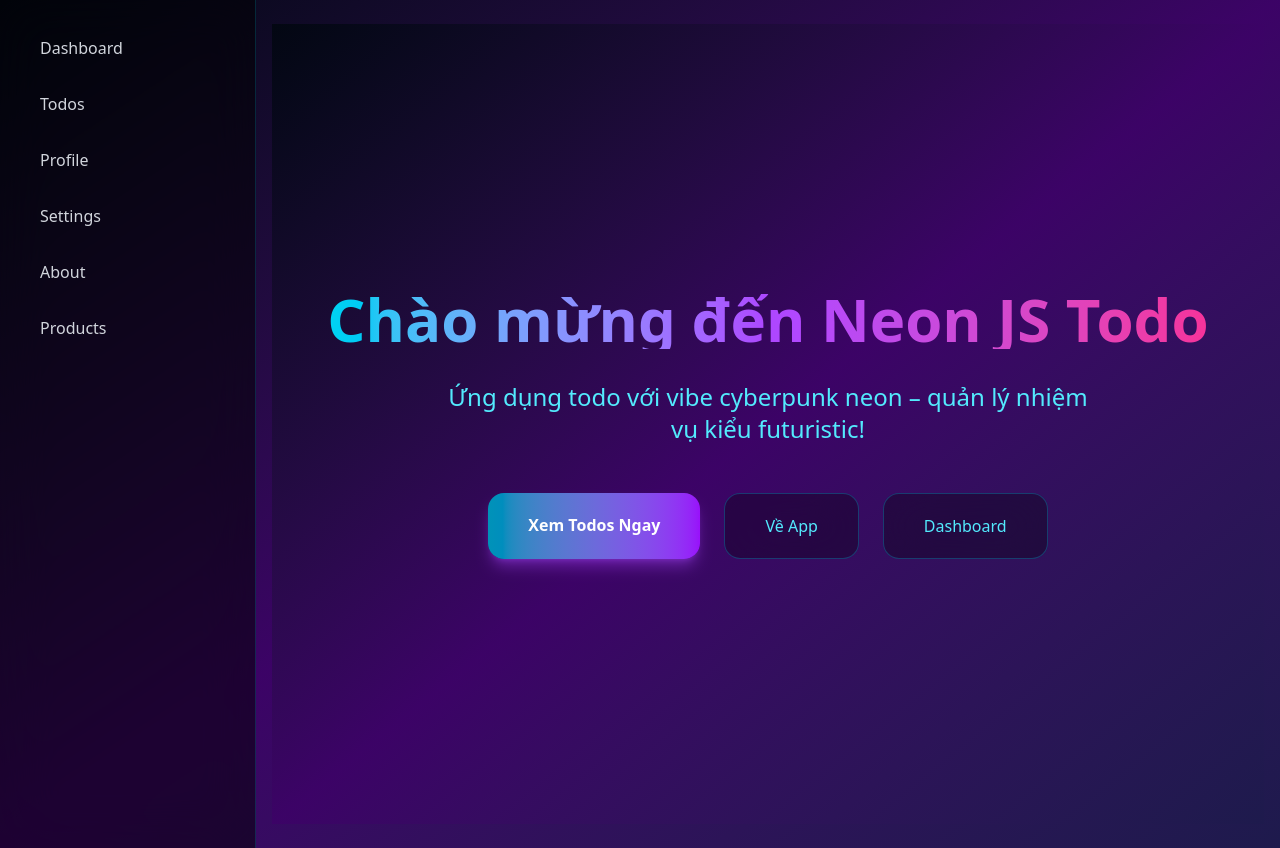
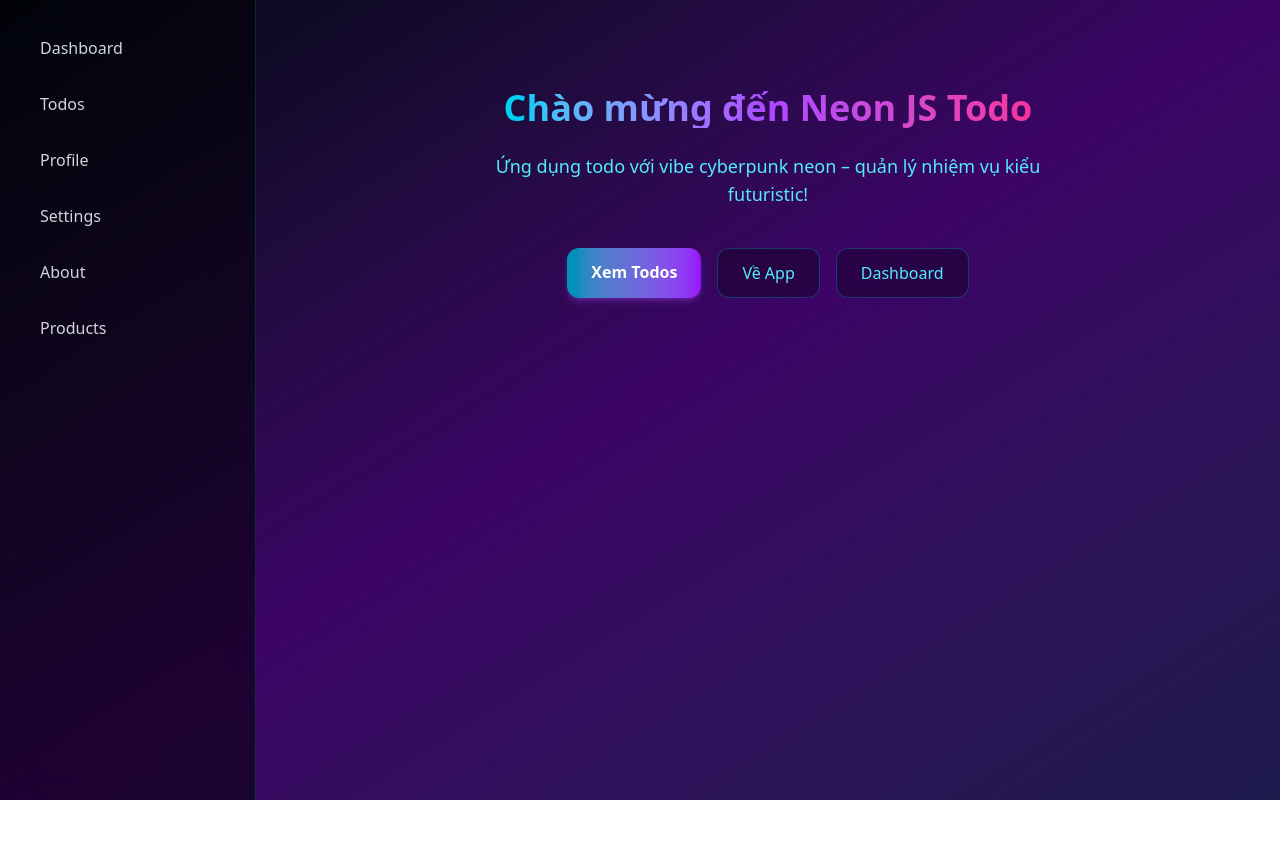
Before and after one commit to phxbinh/NextDemo, a Next.js app: page / in a window 1280 px wide. After the commit the page ends 800 px from the top, so only its background shows below. Built offline with nearby package versions, Linux system fonts and the light colour scheme.

Commit message:
Update page.tsx

```diff
--- a/src/app/(app)/page.tsx
+++ b/src/app/(app)/page.tsx
@@ -1,4 +1,5 @@
   // src/app/page.tsx
+/*
 import Link from 'next/link';
 
 export default function Home() {
@@ -36,3 +37,82 @@ export default function Home() {
     </main>
   );
 }
+*/
+
+
+import Link from 'next/link';
+
+export default function Home() {
+  return (
+    <section className="flex flex-col items-center justify-center px-6 py-16 text-gray-100">
+      <h1 className="
+        text-3xl md:text-4xl
+        font-black
+        bg-clip-text text-transparent
+        bg-gradient-to-r from-cyan-400 via-purple-500 to-pink-500
+        mb-6
+        text-center
+      ">
+        Chào mừng đến Neon JS Todo
+      </h1>
+
+      <p className="
+        text-base md:text-lg
+        text-cyan-300
+        mb-10
+        text-center
+        max-w-xl
+      ">
+        Ứng dụng todo với vibe cyberpunk neon – quản lý nhiệm vụ kiểu futuristic!
+      </p>
+
+      <div className="flex flex-wrap justify-center gap-4">
+        <Link
+          href="/todos"
+          className="
+            px-6 py-3
+            bg-gradient-to-r from-cyan-600 to-purple-600
+            rounded-xl
+            text-white
+            font-semibold
+            hover:from-cyan-500 hover:to-purple-500
+            shadow-md shadow-purple-500/30
+            transition-all
+          "
+        >
+          Xem Todos
+        </Link>
+
+        <Link
+          href="/about"
+          className="
+            px-6 py-3
+            bg-black/30 backdrop-blur
+            border border-cyan-500/30
+            rounded-xl
+            text-cyan-300
+            hover:bg-cyan-900/30
+            transition-all
+          "
+        >
+          Về App
+        </Link>
+
+        <Link
+          href="/dashboard"
+          className="
+            px-6 py-3
+            bg-black/30 backdrop-blur
+            border border-cyan-500/30
+            rounded-xl
+            text-cyan-300
+            hover:bg-cyan-900/30
+            transition-all
+          "
+        >
+          Dashboard
+        </Link>
+      </div>
+    </section>
+  );
+}
```
